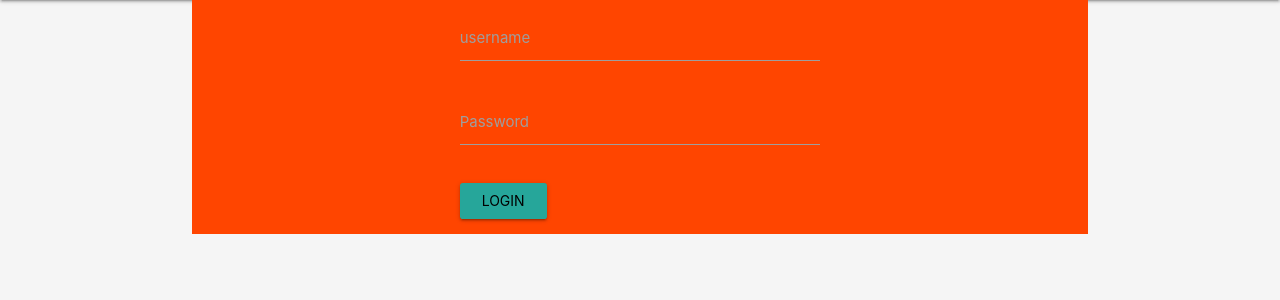
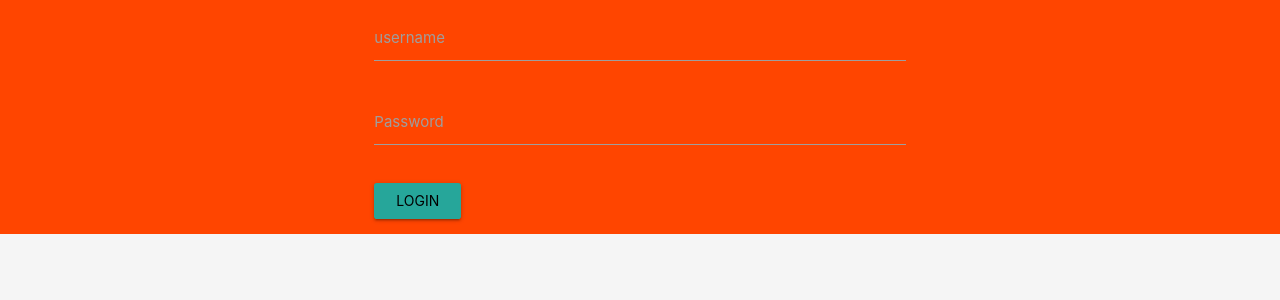
Before and after one commit to firepenguindisopanda/recipe-board, a Flask app: page / in a window 1280 px wide. Shown: the part 64-364 px from the top of the page. Run offline with Flask 2, Linux system fonts and the light colour scheme.

Commit message:
Removed container class

```diff
--- a/App/templates/layout.html
+++ b/App/templates/layout.html
@@ -48,7 +48,7 @@
     {% endif %}
     {% endwith %}
 
-    <div class="container" id="content">{% block content %}{% endblock %}</div>
+    <div id="content">{% block content %}{% endblock %}</div>
 
     <script src="https://cdnjs.cloudflare.com/ajax/libs/materialize/1.0.0/js/materialize.min.js"></script>
   </body>
```
